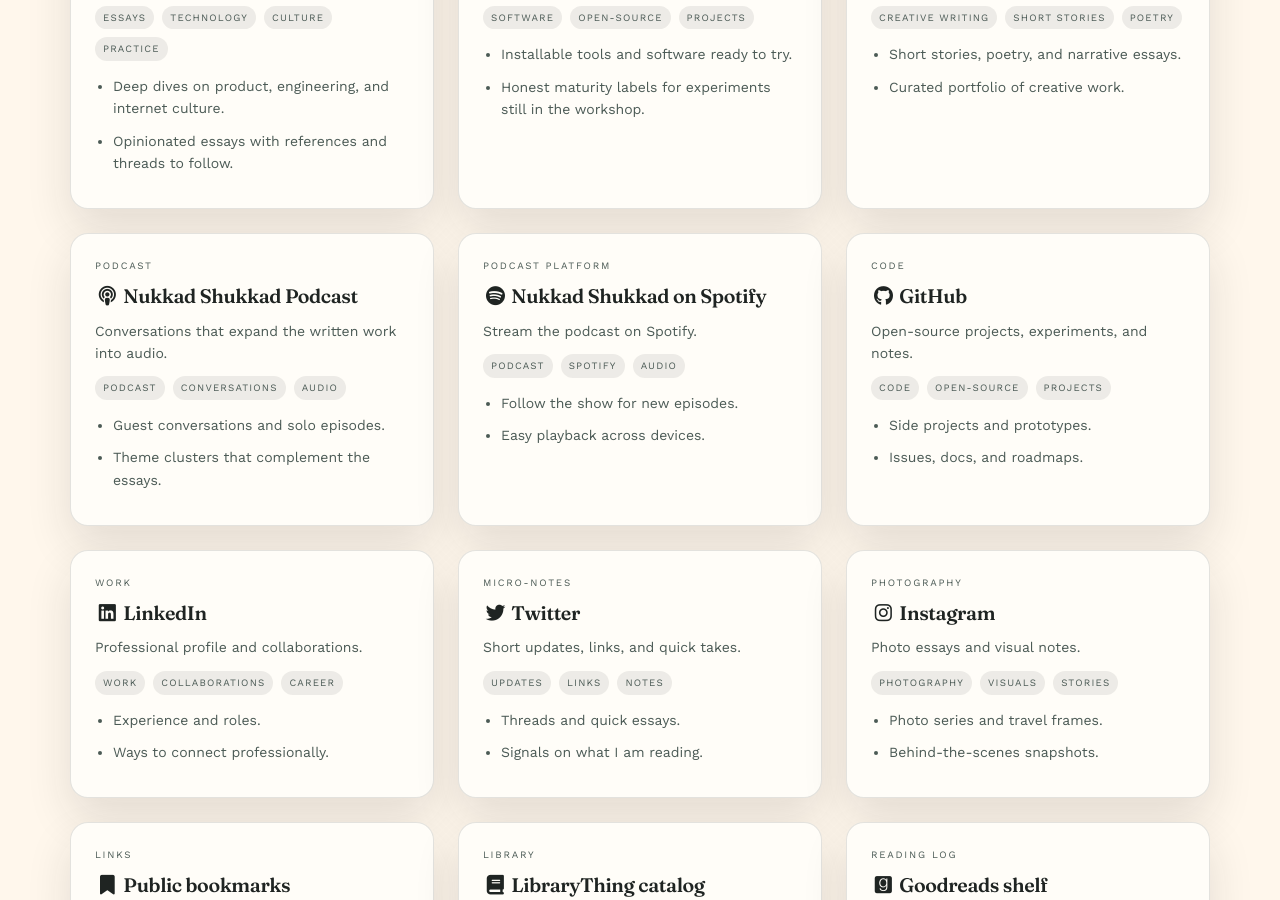
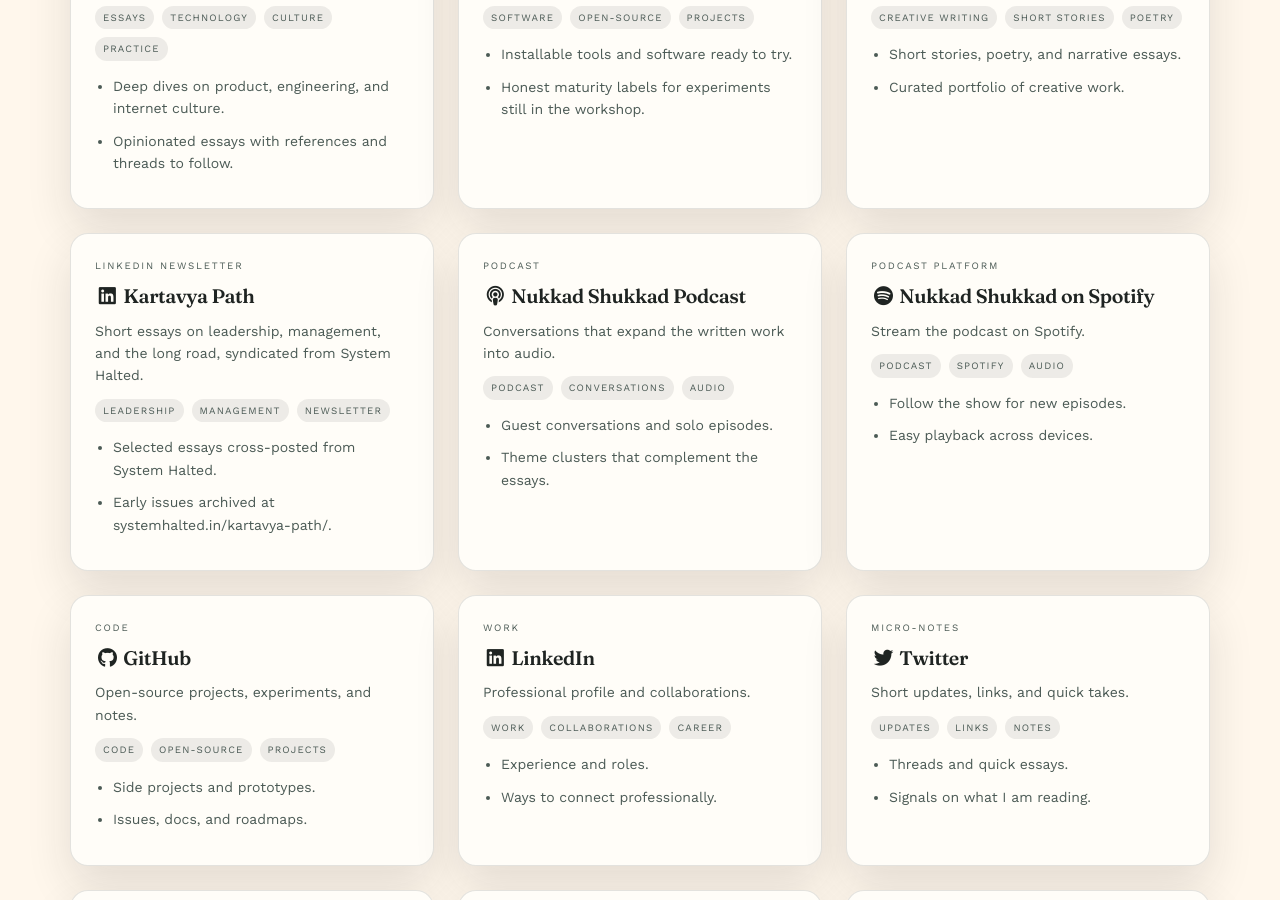
Before and after one commit to systemhalted/about-me, a Jekyll site: the page built from index.html, in a window 1280 px wide and 900 px high, scrolled down 1024 px. Built offline with Jekyll 4.4.1, drawn with Linux system fonts in a browser that asks for light colours; nearby versions of some CDN libraries.

Commit message:
Add Kartavya Path LinkedIn newsletter to the knowledge index

```diff
--- a/_config.yml
+++ b/_config.yml
@@ -56,6 +56,20 @@
       highlights:
         - Short stories, poetry, and narrative essays.
         - Curated portfolio of creative work.
+      show_in_header: false
+    - name: Kartavya Path
+      url: https://www.linkedin.com/newsletters/7211363300905738240/
+      title: linkedin
+      type: brands
+      card-title: LinkedIn newsletter
+      summary: Short essays on leadership, management, and the long road, syndicated from System Halted.
+      tags:
+        - leadership
+        - management
+        - newsletter
+      highlights:
+        - Selected essays cross-posted from System Halted.
+        - Early issues archived at systemhalted.in/kartavya-path/.
       show_in_header: false
     - name: Nukkad Shukkad Podcast
       url: https://podcasts.apple.com/us/podcast/nukkad-shukkad/id1537261609
```
